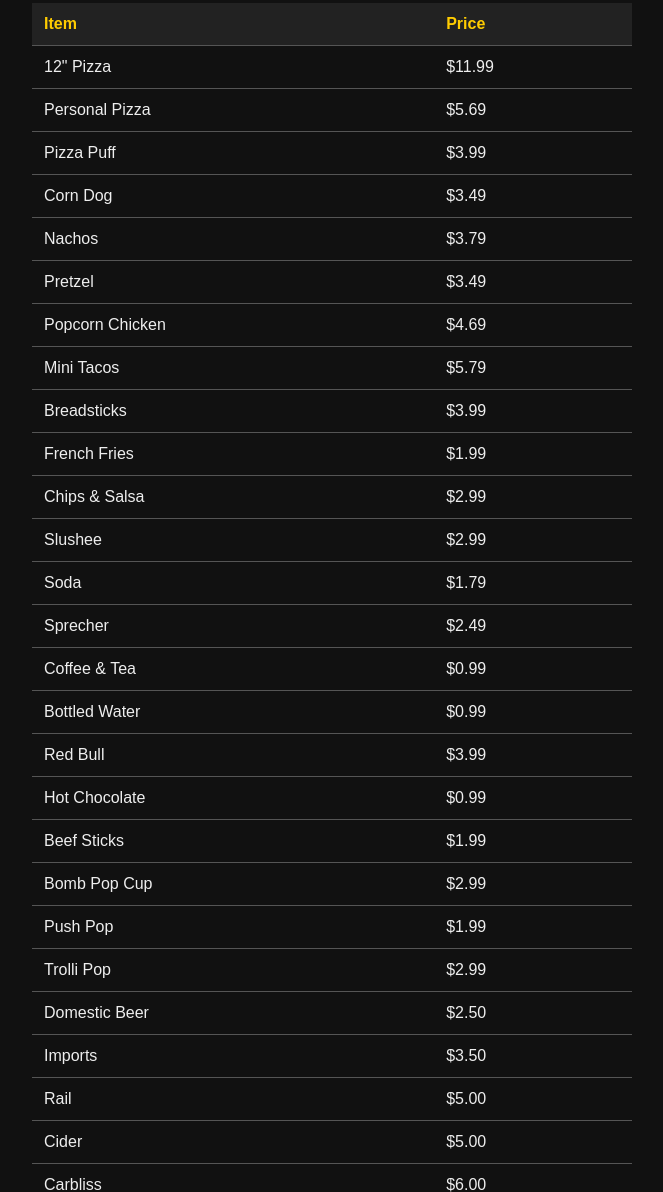
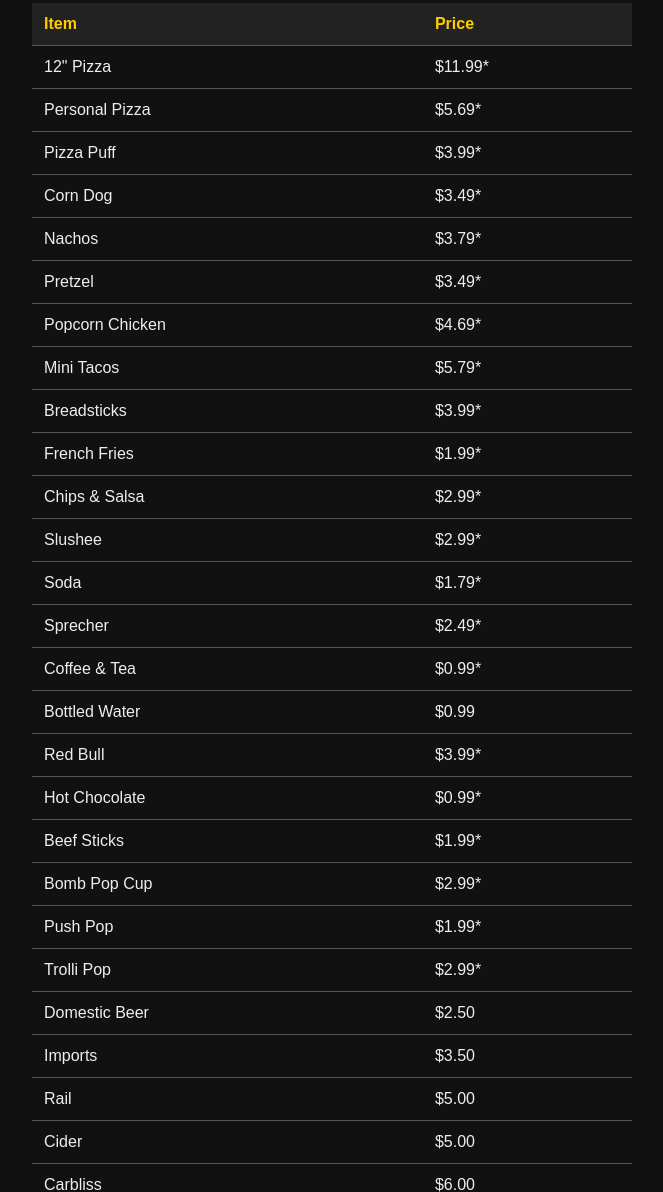
Before and after one commit to Hence4thTranscends/Bugsy-s-Arcade, a plain HTML site: page index.html in a window 1280 px wide. Shown: the part 4140-5332 px from the top of the page, without its empty margins (308-971 px from the left). Drawn offline with Linux system fonts and the light colour scheme.

Commit message:
Add files via upload

```diff
--- a/index.html
+++ b/index.html
@@ -271,28 +271,28 @@
         <tr><th>Item</th><th>Price</th></tr>
       </thead>
       <tbody>
-        <tr><td>12" Pizza</td><td>$11.99</td></tr>
-        <tr><td>Personal Pizza</td><td>$5.69</td></tr>
-        <tr><td>Pizza Puff</td><td>$3.99</td></tr>
-        <tr><td>Corn Dog</td><td>$3.49</td></tr>
-        <tr><td>Nachos</td><td>$3.79</td></tr>
-        <tr><td>Pretzel</td><td>$3.49</td></tr>
-        <tr><td>Popcorn Chicken</td><td>$4.69</td></tr>
-        <tr><td>Mini Tacos</td><td>$5.79</td></tr>
-        <tr><td>Breadsticks</td><td>$3.99</td></tr>
-        <tr><td>French Fries</td><td>$1.99</td></tr>
-        <tr><td>Chips & Salsa</td><td>$2.99</td></tr>
-        <tr><td>Slushee</td><td>$2.99</td></tr>
-        <tr><td>Soda</td><td>$1.79</td></tr>
-        <tr><td>Sprecher</td><td>$2.49</td></tr>
-        <tr><td>Coffee & Tea</td><td>$0.99</td></tr>
+        <tr><td>12" Pizza</td><td>$11.99*</td></tr>
+        <tr><td>Personal Pizza</td><td>$5.69*</td></tr>
+        <tr><td>Pizza Puff</td><td>$3.99*</td></tr>
+        <tr><td>Corn Dog</td><td>$3.49*</td></tr>
+        <tr><td>Nachos</td><td>$3.79*</td></tr>
+        <tr><td>Pretzel</td><td>$3.49*</td></tr>
+        <tr><td>Popcorn Chicken</td><td>$4.69*</td></tr>
+        <tr><td>Mini Tacos</td><td>$5.79*</td></tr>
+        <tr><td>Breadsticks</td><td>$3.99*</td></tr>
+        <tr><td>French Fries</td><td>$1.99*</td></tr>
+        <tr><td>Chips & Salsa</td><td>$2.99*</td></tr>
+        <tr><td>Slushee</td><td>$2.99*</td></tr>
+        <tr><td>Soda</td><td>$1.79*</td></tr>
+        <tr><td>Sprecher</td><td>$2.49*</td></tr>
+        <tr><td>Coffee & Tea</td><td>$0.99*</td></tr>
         <tr><td>Bottled Water</td><td>$0.99</td></tr>
-        <tr><td>Red Bull</td><td>$3.99</td></tr>
-        <tr><td>Hot Chocolate</td><td>$0.99</td></tr>
-        <tr><td>Beef Sticks</td><td>$1.99</td></tr>
-        <tr><td>Bomb Pop Cup</td><td>$2.99</td></tr>
-        <tr><td>Push Pop</td><td>$1.99</td></tr>
-        <tr><td>Trolli Pop</td><td>$2.99</td></tr>
+        <tr><td>Red Bull</td><td>$3.99*</td></tr>
+        <tr><td>Hot Chocolate</td><td>$0.99*</td></tr>
+        <tr><td>Beef Sticks</td><td>$1.99*</td></tr>
+        <tr><td>Bomb Pop Cup</td><td>$2.99*</td></tr>
+        <tr><td>Push Pop</td><td>$1.99*</td></tr>
+        <tr><td>Trolli Pop</td><td>$2.99*</td></tr>
         <tr><td>Domestic Beer</td><td>$2.50</td></tr>
         <tr><td>Imports</td><td>$3.50</td></tr>
         <tr><td>Rail</td><td>$5.00</td></tr>
```
